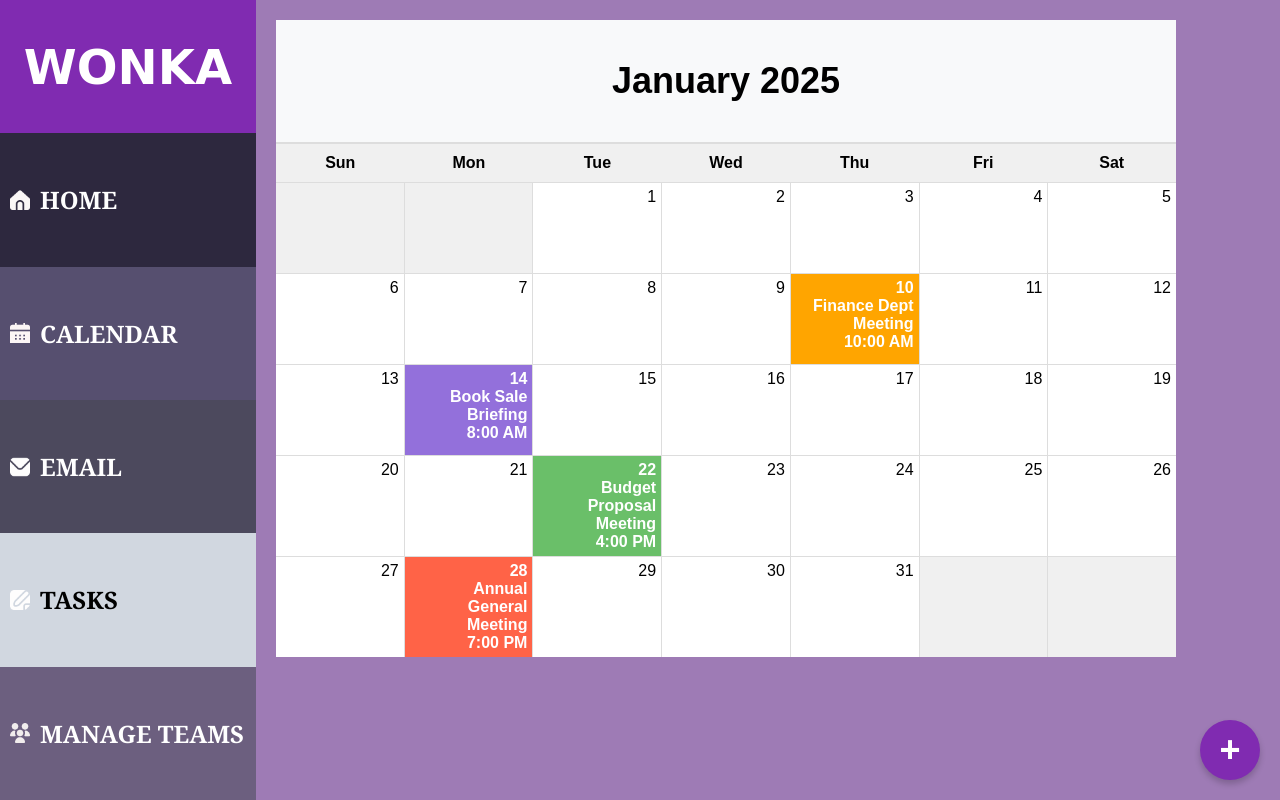
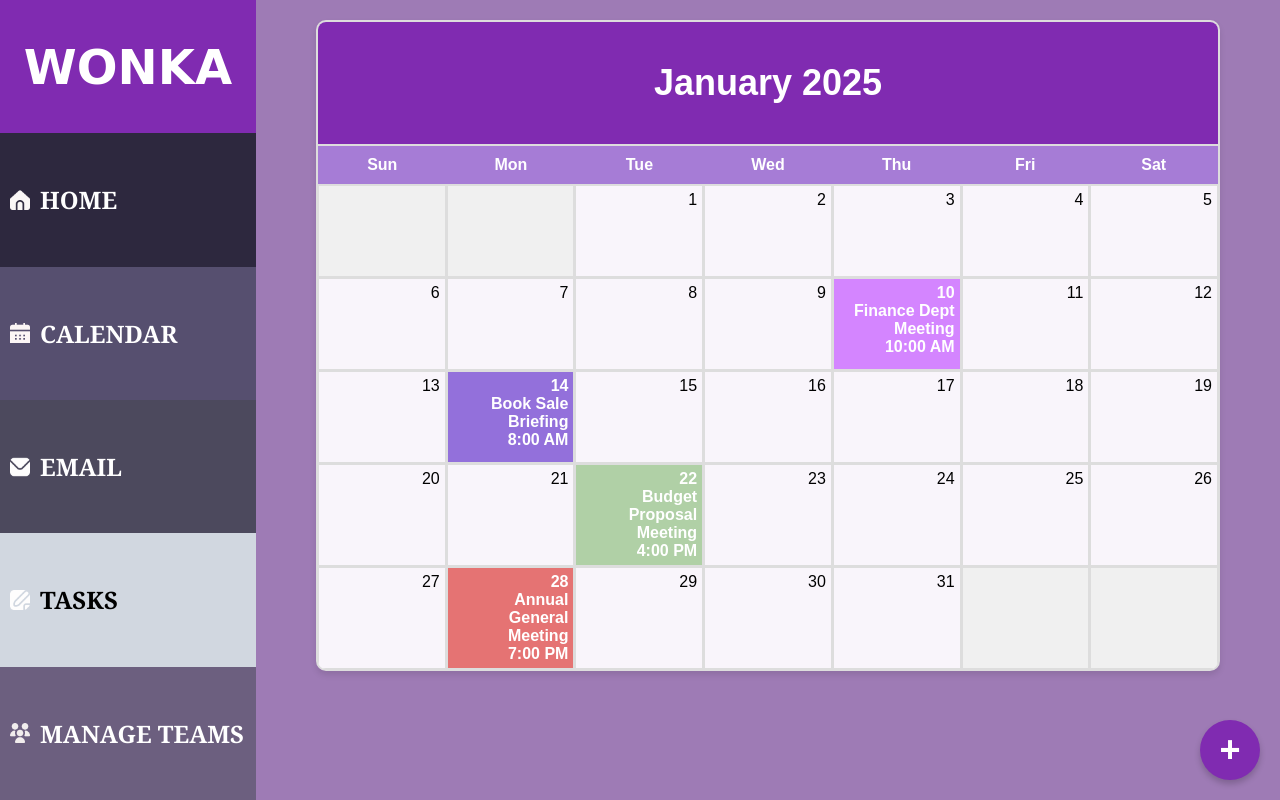
Before and after one commit to furiiouxx/wonka, a plain HTML site: page frontend/public/meetings.html in a window 1280 px wide. Drawn offline with Linux system fonts and the light colour scheme; no server answers.

Commit message:
edited meetings.html

```diff
--- a/frontend/public/meetings.html
+++ b/frontend/public/meetings.html
@@ -151,19 +151,26 @@
         /* Calender Styles */
         #calendar-container {
             font-family: Arial, sans-serif;
-            margin: 20px;
+            margin: 20px auto;
             display: flex;
             flex-direction: column;
             width: 100%;
             max-width: 900px;
-        }
+            background-color: #fff; /* White background */
+            border: 2px solid #ddd;
+            border-radius: 10px;
+            box-shadow: 0px 4px 6px rgba(0, 0, 0, 0.1);
+             overflow: hidden;
+         }
+
 
         #calendar-header {
             text-align: center;
             padding: 10px;
             font-size: 24px;
-            background-color: #f8f9fa;
-            border-bottom: 2px solid #ddd;
+            color: white; /* White text for contrast */
+            background-color: #802BB1; /* Matches the theme color */
+            border-bottom: 2px solid #ddd; /* Optional border for separation */
         }
 
         #weekdays {
@@ -172,7 +179,8 @@
             text-align: center;
             font-weight: bold;
             padding: 10px 0;
-            background-color: #f0f0f0;
+            background-color: #a67cd6; /* Lighter purple */
+            color: white; /* White text for contrast */
             border-bottom: 1px solid #ddd;
         }
 
@@ -184,10 +192,11 @@
         }
 
         .day {
-            background-color: white;
+            background-color: #f9f5fb; /* Very light purple/white */
             min-height: 80px;
             text-align: right;
             padding: 5px;
+            border: 1px solid #ddd; /* Border to separate days */
             position: relative;
         }
 
@@ -196,32 +205,35 @@
         }
 
         .day.event {
-            background-color: #f0f0f0;
+            background-color: #d5a6ff; /* Highlighted background for event days */
+            color: white; /* White text for better readability */
+            font-weight: bold;
         }
 
         .event.orange {
-            background-color: #ffa500;
+            background-color: #d485ff; /* Soft orange-pink shade */
             color: white;
             font-weight: bold;
         }
 
         .event.purple {
-            background-color: #9370db;
+            background-color: #9370db; /* A darker purple */
             color: white;
             font-weight: bold;
         }
 
         .event.green {
-            background-color: #6abf69;
+            background-color: #b0d0a6; /* Soft green for variety */
             color: white;
             font-weight: bold;
         }
 
         .event.red {
-            background-color: #ff6347;
+            background-color: #e57373; /* Muted red for critical events */
             color: white;
             font-weight: bold;
         }
+
     </style>
 </head>
 <body>
```
